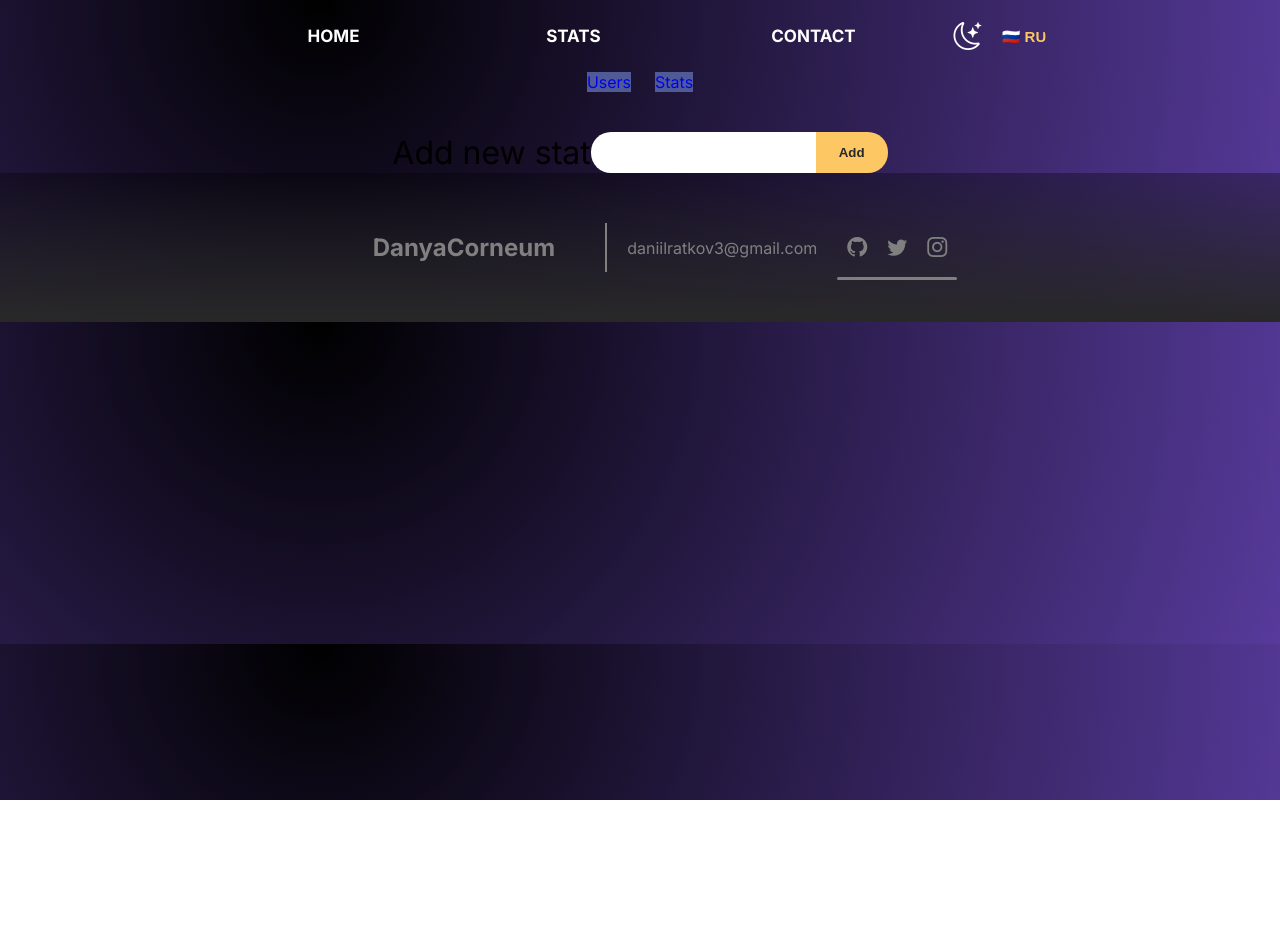
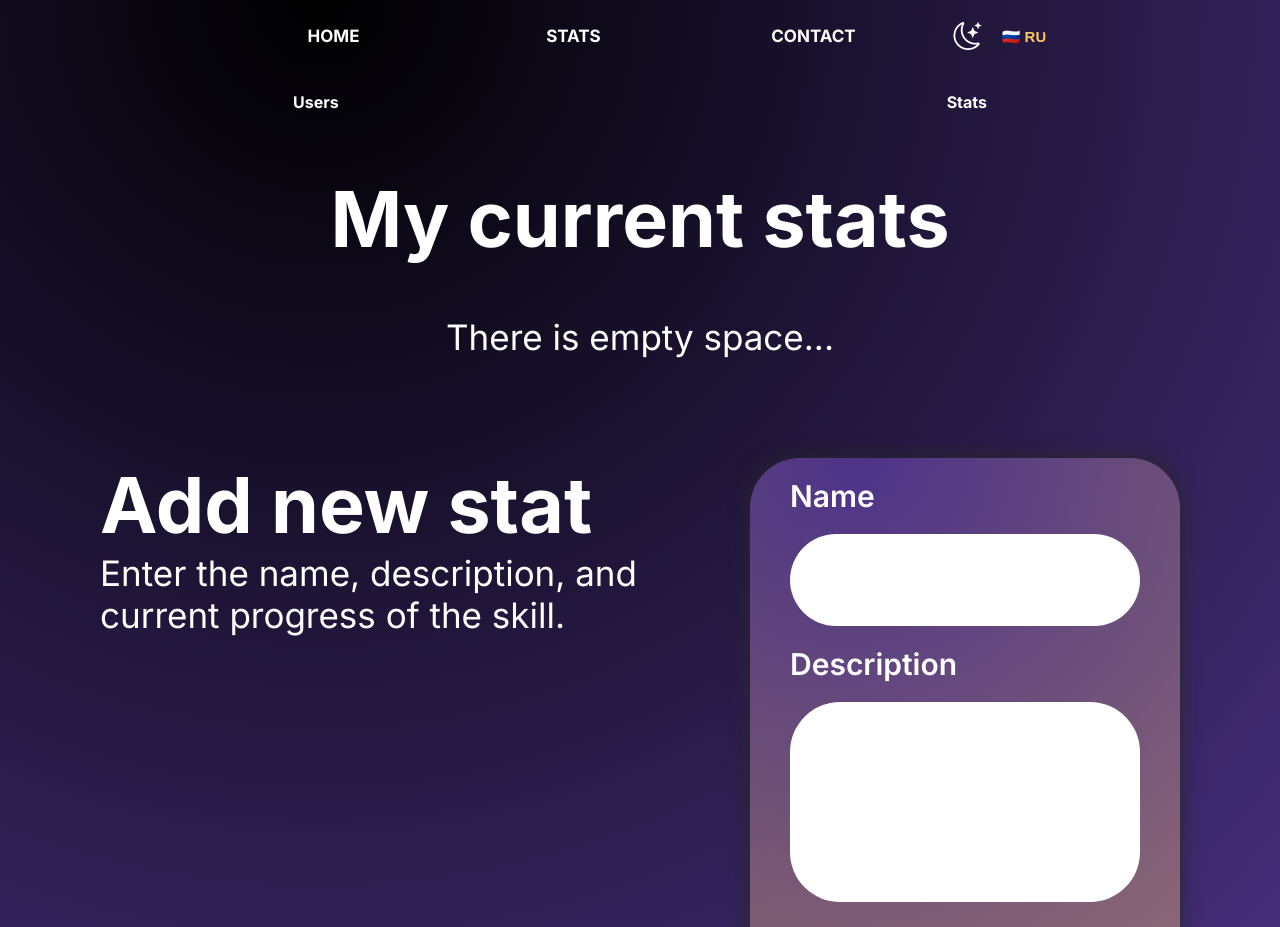
Before and after one commit to DanyaCorneum/Tracker-of-studied-technologies, a Vue app: page /stats in a window 1280 px wide. Shown: the top 927 px of the page. Before the commit the page ends 800 px from the top, so only its background shows below. Built offline with nearby package versions, Linux system fonts and the light colour scheme.

Commit message:
layout of StatView is complete

```diff
--- a/src/components/FormAdd.vue
+++ b/src/components/FormAdd.vue
@@ -5,8 +5,11 @@ import ActButton from './ActButton.vue'
 
 <template>
   <form @submit.prevent="" class="form-add">
+    <p>Name</p>
     <InputAdd class="name" :is-big="true">Name</InputAdd>
+    <p>Description</p>
     <InputAdd class="description" :is-big="true">Description</InputAdd>
+    <p>Current progress</p>
     <InputAdd class="progress" :is-big="true">Current progress</InputAdd>
     <ActButton class="submit">Submit</ActButton>
   </form>
@@ -17,16 +20,21 @@ import ActButton from './ActButton.vue'
 @use '../assets/styles/mixins' as *;
 
 .form-add {
-  max-width: 30%;
-  border-radius: $brd-radius;
+  width: 50%;
+  border-radius: $brd-radius + 30px;
   display: flex;
   flex-direction: column;
   justify-content: center;
-  align-items: center;
+  align-items: start;
   gap: 20px;
-  padding: 10px 20px;
-  background-color: $bg-second;
+  padding: 20px 40px;
+  background: radial-gradient(circle at 25% top, rgba($bg-second, 0.8), rgba($accent, 0.5));
   box-shadow: 0 0 20px $text-dark;
+  p {
+    font-size: $text-size + 15px;
+    color: $text-light;
+    font-weight: 600;
+  }
   textarea,
   input {
     width: 350px;
@@ -37,8 +45,9 @@ import ActButton from './ActButton.vue'
   input,
   .progress textarea,
   input {
-    border-top-right-radius: $brd-radius;
-    border-bottom-right-radius: $brd-radius;
+    font-size: 20px;
+    padding: 20px 40px;
+    border-radius: $brd-radius + 30;
   }
   .description {
     textarea,
@@ -48,7 +57,8 @@ import ActButton from './ActButton.vue'
     }
   }
   .submit {
-    @include button();
+    @include button($width: 40px);
+    border-radius: $brd-radius + 30;
   }
 }
 </style>
--- a/src/components/NavBar.vue
+++ b/src/components/NavBar.vue
@@ -41,7 +41,7 @@ import ChangeLang from './ChangeLang.vue'
     &:hover {
       backdrop-filter: blur(1px);
       box-shadow: 0 0 10px $bg-second;
-      background-color: darken(rgba($bg-second, 0.6), $amount: 5%);
+      background-color: lighten(rgba($bg-second, 0.6), $amount: 20%);
     }
   }
   .settings {
--- a/src/views/StatsView.vue
+++ b/src/views/StatsView.vue
@@ -1,14 +1,55 @@
 <script setup lang="ts">
-import InputAdd from '@/components/InputAdd.vue'
+import FormAdd from '@/components/FormAdd.vue'
 </script>
 
 <template>
+  <div class="stats-page">
+    <div class="my-stats">
+      <h1>My current stats</h1>
+      <p>There is empty space...</p>
+    </div>
+  </div>
   <div class="stats">
-    <form>
+    <div class="stats-tutorial">
       <h1>Add new stat</h1>
-      <InputAdd :is-button="true">Add</InputAdd>
-    </form>
+      <p>Enter the name, description, and current progress of the skill.</p>
+    </div>
+    <FormAdd />
   </div>
 </template>
 
-<style lang="scss"></style>
+<style lang="scss">
+@use '../assets/styles/variables' as *;
+
+.stats {
+  display: flex;
+  gap: 40px;
+  justify-content: space-around;
+  margin: 100px auto;
+  padding: 0 100px;
+  .stats-tutorial {
+    color: $text-light;
+    h1 {
+      font-size: $title-size + 60px;
+      font-weight: 700;
+    }
+    p {
+      font-size: $text-size + 20px;
+    }
+  }
+}
+.my-stats {
+  text-align: center;
+  h1 {
+    color: $text-light;
+    font-size: $title-size + 60px;
+    font-weight: 700;
+    margin-bottom: 50px;
+  }
+  p {
+    color: $text-light;
+    font-size: $text-size + 20px;
+    margin-bottom: 50px;
+  }
+}
+</style>
--- a/src/views/UserStatsView.vue
+++ b/src/views/UserStatsView.vue
@@ -26,9 +26,22 @@ import { RouterView } from 'vue-router'
     display: flex;
     justify-content: center;
     align-items: center;
-    gap: 1.5rem;
+    gap: 35%;
     .nav-link {
-      background: $bg-prime;
+      color: $text-light;
+      font-weight: 700;
+      background: transparent;
+      padding: 20px 80px;
+      border-radius: $brd-radius+20px;
+      transition: 200ms ease;
+      &:hover{
+        background: $bg-second;
+        box-shadow: 0 0px 50px $bg-second;
+      }
+      &:active{
+        color:$accent;
+        background: darken($bg-second, 5%);
+      }
     }
   }
 }
```
